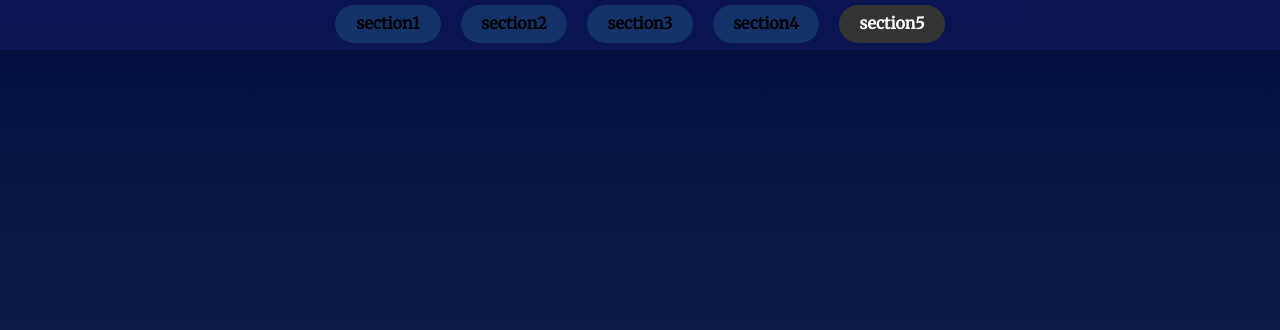
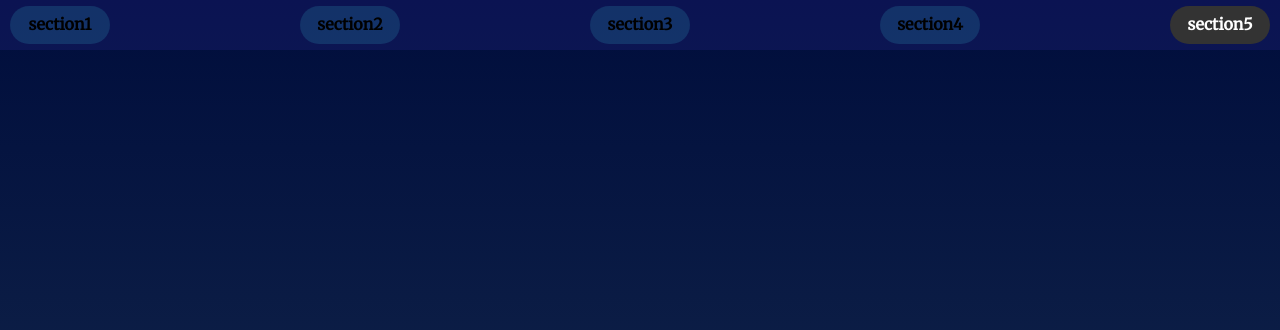
Before and after one commit to mo-ayman/Landing-Page, a plain HTML site: page index.html in a window 1280 px wide. Shown: the top 330 px of the page. Drawn offline with Linux system fonts and the light colour scheme.

Commit message:
first edition of the project

```diff
--- a/css/styles.css
+++ b/css/styles.css
@@ -65,28 +65,23 @@ section {
 /* ---- Module Rules ---- */
 
 /* Navigation Styles*/
-.navbar-menu {
-  width: 50%;
-  height: 100%;
-  position: absolute;
-  left: 25%;
-}
-
 #navbar-list {
-  text-align: center;
+  position: relative;
+  display: flex;
+  justify-content: space-between;
   width: 100%;
-  height: 100%;
   padding: 0;
   margin: 0;
 }
 
-.navbar-menu .menu-link {
-  display: inline-block;
+li.menu-link {
+  position: relative;
+  list-style: none;
+  text-align: center;
   height: 30px;
+  width: 100px;
   padding-top: 8px;
   margin: 0 10px 0 10px;
-  position: relative;
-  top: 5px;
   border-radius: 20px;
   background-color: rgb(72 255 251 / 13%);
   cursor: pointer;
@@ -95,7 +90,7 @@ section {
   color: #000;
 }
 
-.navbar-menu .menu-link:hover {
+.menu-link:hover {
   background: #333;
   color: #fff;
   transition: ease 0.4s all;
@@ -106,8 +101,13 @@ section {
   background-color: rgba(59, 47, 168, 0.2);
   position: fixed;
   top: 0;
+  left: 0;
   height: 50px;
   width: 100%;
+  display: flex;
+  justify-content: space-between;
+  align-items: center;
+  z-index: 1000;
 }
 
 /* Footer Styles */
--- a/index.html
+++ b/index.html
@@ -13,12 +13,10 @@
   <!-- HTML Follows BEM naming conventions
   IDs are only used for sections to connect menu achors to sections -->
   <header class="page-header">
-      <nav class="navbar-menu">
       <!-- Navigation starts as empty UL that will be populated with JS -->
       <ul id="navbar-list">
 
       </ul>
-    </nav>
   </header>
   <main>
     <header class="main-hero">
--- a/js/app.js
+++ b/js/app.js
@@ -34,15 +34,17 @@
 for(const section of sections) {
     /* TODO : create element that refrence to the section an set its attribute */
     let li = document.createElement('li');
+    li.setAttribute('class', 'menu-link');
     li.setAttribute('data',section.getAttribute('id'));
     li.textContent = section.getAttribute('id');
-    li.setAttribute('class', 'menu-link');
     /* TODO : the width of the elements calculated dynamically
     depending on the number of it relative to the allowed width*/
-    li.setAttribute('style', `width : calc((100% - 22px * ${sections.length}) / ${sections.length})`);
     navbarList.appendChild(li);
 }
-
+if(document.body.clientWidth < sections.length * 110){
+    const head = document.querySelector('page-header');
+    head.setAttribute('style', 'width:100px');
+}
 /**
  * End Helper Functions
  * Begin Main Functions
@@ -62,8 +64,8 @@ for(const section of sections) {
         cordinates = elem.getBoundingClientRect();
         yCordinateOfSection = cordinates.top;
         /* TODO : go to section indexed using scrollBy */
-        window.scrollBy({
-            top: yCordinateOfSection,
+        window.scrollTo({
+            top: yCordinateOfSection + window.pageYOffset,
             left: 0,
             behavior: 'smooth'
           });
@@ -87,12 +89,11 @@ for(const section of sections) {
                 menuLink.forEach(function(htmlElement){
 
                     if(htmlElement.getAttribute('data') == idOfSection){
-                        htmlElement.setAttribute('style',
-                         `width : calc((100% - 22px * ${sections.length}) / ${sections.length});
+                        htmlElement.setAttribute('style',`
                           background: #333;
                           color: #fff `);
                     }else{
-                        htmlElement.setAttribute('style', `width : calc((100% - 22px * ${sections.length}) / ${sections.length})`);
+                        htmlElement.removeAttribute('style');
                     }
 
                 });
```
Also changed, not shown: 2021-04-13 13.32.54 Manipulating the DOM - Google.png (added).
